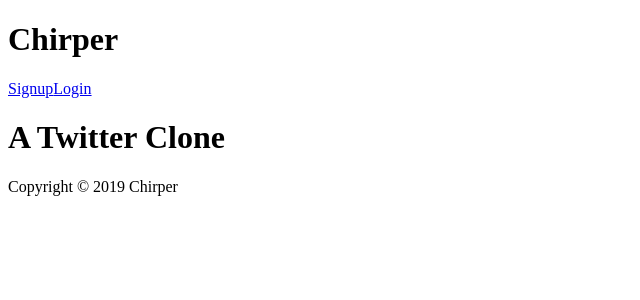
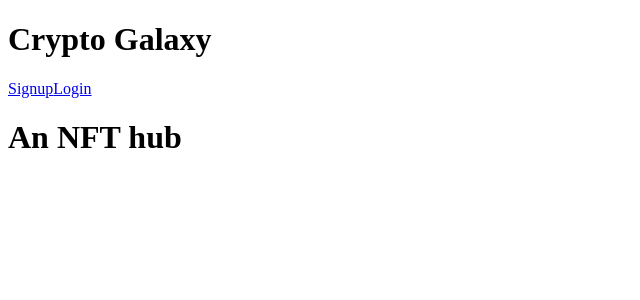
Before and after one commit to mikeamicucci34/Crypto_Galaxy, a React (Create React App) app in the folder frontend/: page / in a window 1280 px wide. Shown: the top 300 px of the page, without its empty margins (0-640 px from the left). Built offline with nearby package versions, Linux system fonts and the light colour scheme.

Commit message:
header re-style

```diff
--- a/frontend/src/components/main/main_page.js
+++ b/frontend/src/components/main/main_page.js
@@ -7,9 +7,9 @@ class MainPage extends React.Component {
     render() {
         return (
             <div>
-                <h1>A Twitter Clone</h1>
+                <h1>An NFT hub</h1>
                 <footer>
-                    Copyright &copy; 2019 Chirper
+                    {/* Copyright &copy; 2019 Chirper */}
                 </footer>
             </div>
         );
--- a/frontend/src/components/main_page.js
+++ b/frontend/src/components/main_page.js
@@ -7,9 +7,9 @@ class MainPage extends React.Component {
     render() {
         return (
             <div>
-                <h1>A Twitter Clone</h1>
+                <h1>An NFT hub</h1>
                 <footer>
-                    Copyright &copy; 2019 Chirper
+                    {/* Copyright &copy; 2019 Chirper */}
                 </footer>
             </div>
         );
--- a/frontend/src/components/nav/navbar.js
+++ b/frontend/src/components/nav/navbar.js
@@ -38,7 +38,7 @@ class NavBar extends React.Component {
     render() {
         return (
             <div>
-                <h1>Chirper</h1>
+                <h1>Crypto Galaxy</h1>
                 {this.getLinks()}
             </div>
         );
```
Also changed, not shown: 1 other file (tests, documents, lock files or other folders).
